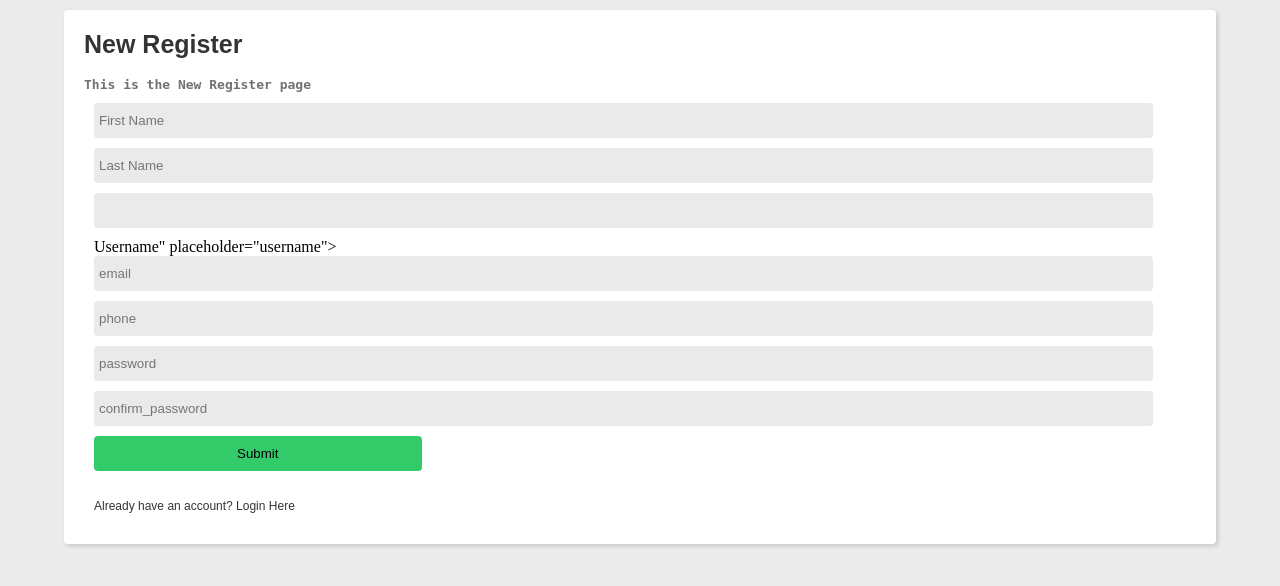
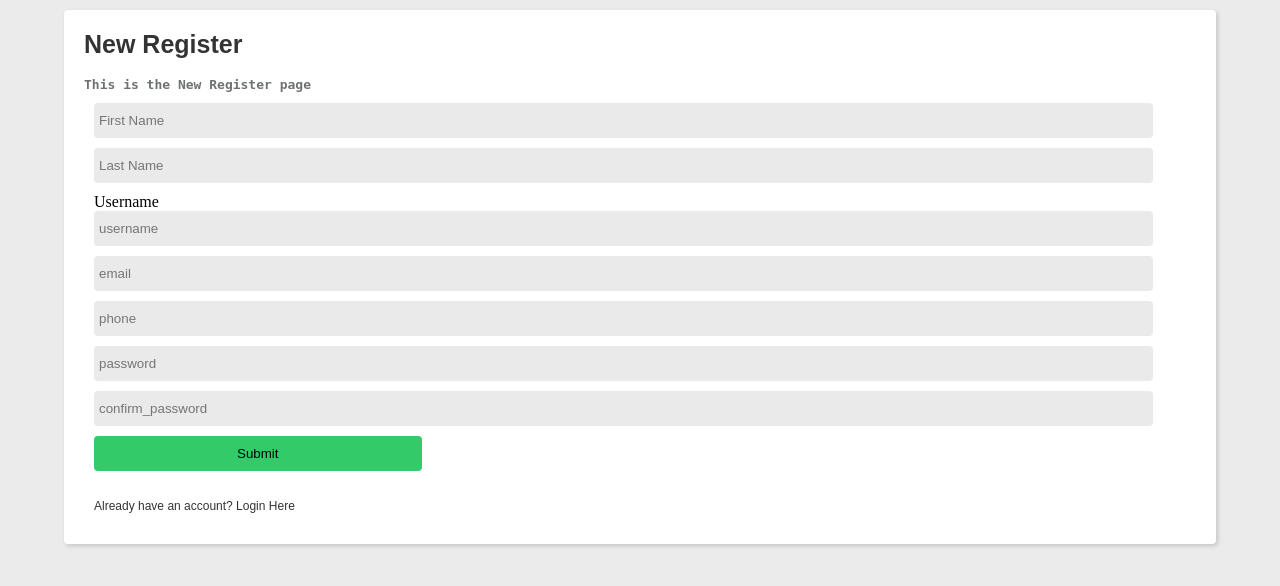
Before and after one commit to Elik09/ServeWatch, a Flask app: page /register in a window 1280 px wide. Shown: the top 586 px of the page. Run offline with Flask 2, Linux system fonts and the light colour scheme; some web fonts are replaced.

Commit message:
Initial commit

```diff
--- a/templates/register.html
+++ b/templates/register.html
@@ -10,7 +10,8 @@
 		{{ form.hidden_tag() }}
 		<input type="text" name="First Name" placeholder="First Name">
 		<input type="text" name="Last Name" placeholder="Last Name">
-		<input type="text" name="{{ form.username.label() }}" placeholder="username">
+		{{ form.username.label() }}
+		<input type="text" name="username" placeholder="username">
 		<input type="email" name="email" placeholder="email">
 		<input type="text" name="phone" placeholder="phone">
 		<input type="text" name="password" placeholder="password">
```
